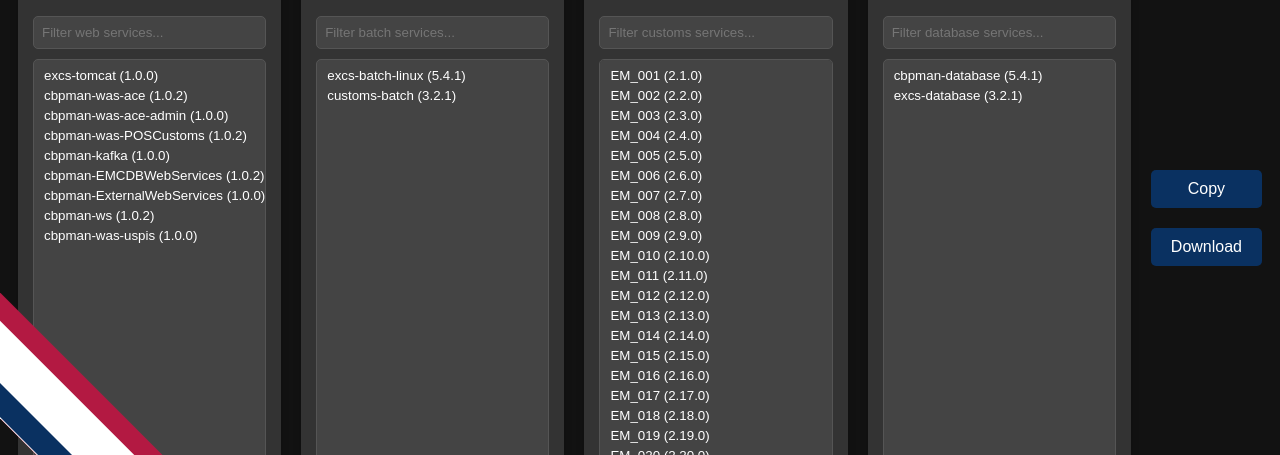
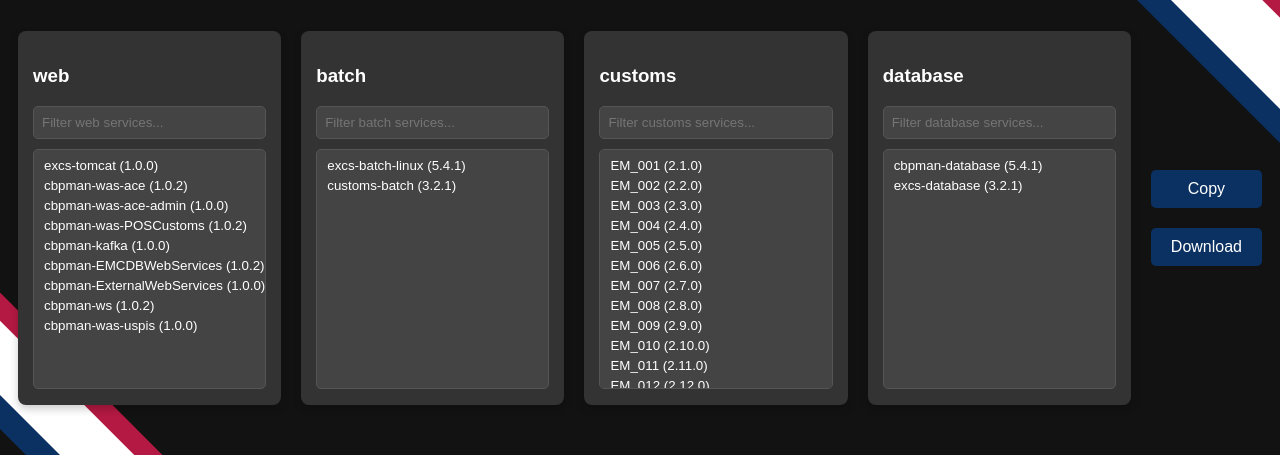
Before and after one commit to mibracy/mibracy.github.io, a plain HTML site: page index.html in a window 1280 px wide. Shown: the part 182-637 px from the top of the page. Drawn offline with Linux system fonts and the light colour scheme.

Commit message:
Adjust CSS styles for layout and dimensions

```diff
--- a/index.html
+++ b/index.html
@@ -23,6 +23,7 @@
       margin: 10px;
       box-shadow: 0 4px 8px rgba(0, 0, 0, 0.2);
       width: 300px;
+      z-index: 1;
       /* Adjust as needed */
     }
 
@@ -38,14 +39,13 @@
     }
 
     select[multiple] {
-      height: 420px;
+      height: 30vh;
       /* Adjust as needed */
     }
 
     select option {
       margin: 3px;
       border-radius: 5px;
-
     }
 
     select option:checked {
@@ -97,7 +97,7 @@
       height: 89px;
       top: 6.5vh;
       overflow: hidden;
-      right: -619px;
+      right: -30vw;
     }
 
     #whiteTopStripe {
@@ -109,7 +109,7 @@
       height: 69px;
       top: 6vh;
       overflow: hidden;
-      right: -619px;
+      right: -27vw;
     }
 
     #blueTopStripe {
@@ -121,7 +121,7 @@
       height: 24px;
       top: 5vh;
       overflow: hidden;
-      right: -619px;
+      right: -20vw;
     }
 
     #redBotStripe {
@@ -157,14 +157,14 @@
       height: 24px;
       bottom: 5vh;
       overflow: hidden;
-      right: 47vw;
+      right: 48vw;
     }
 
     #logo {
       position: absolute;
       top: 2vh;
       left: -2vw;
-      width: 18%;
+      width: 20vw;
     }
 
     /* Style for the popup */
```
